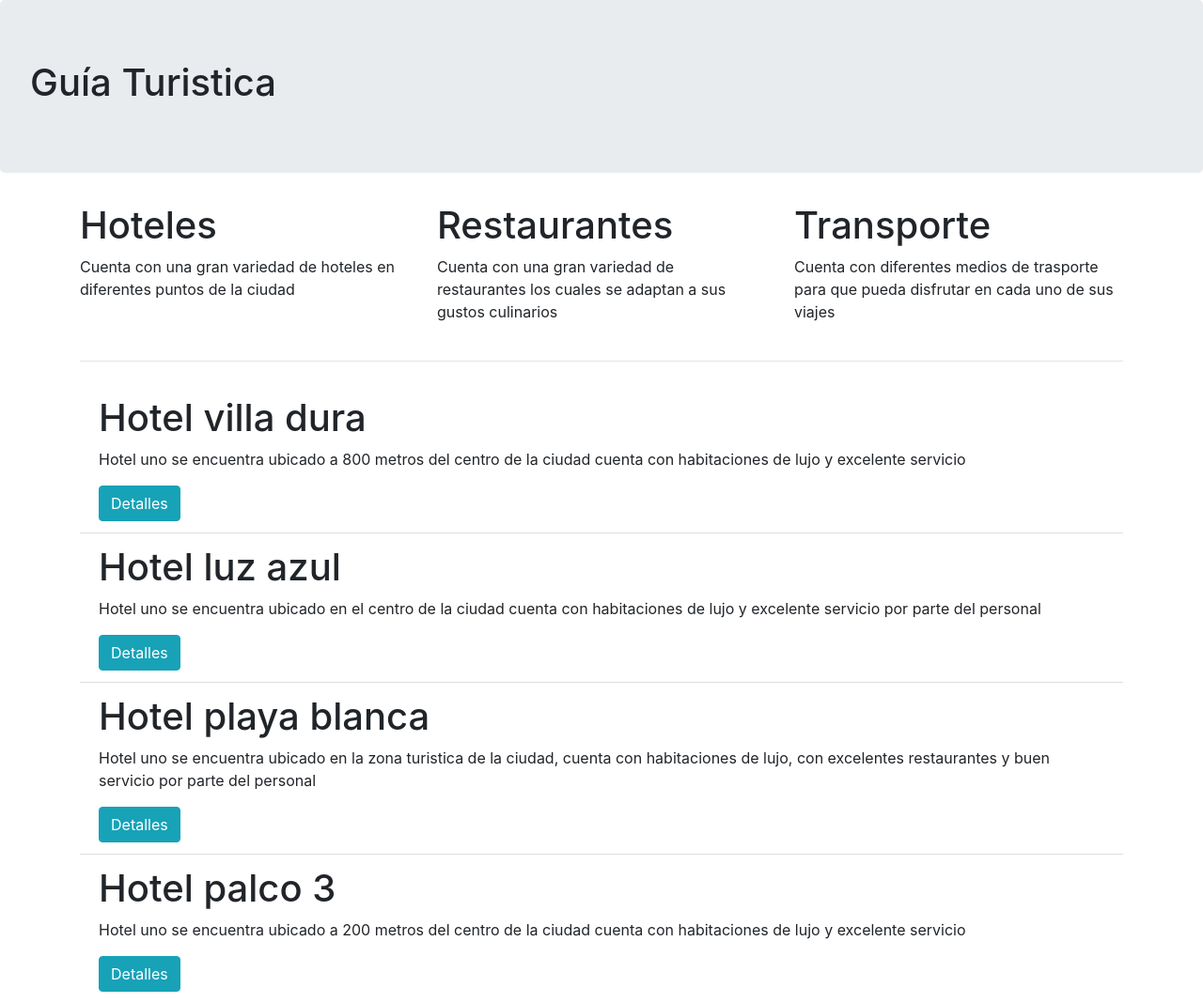
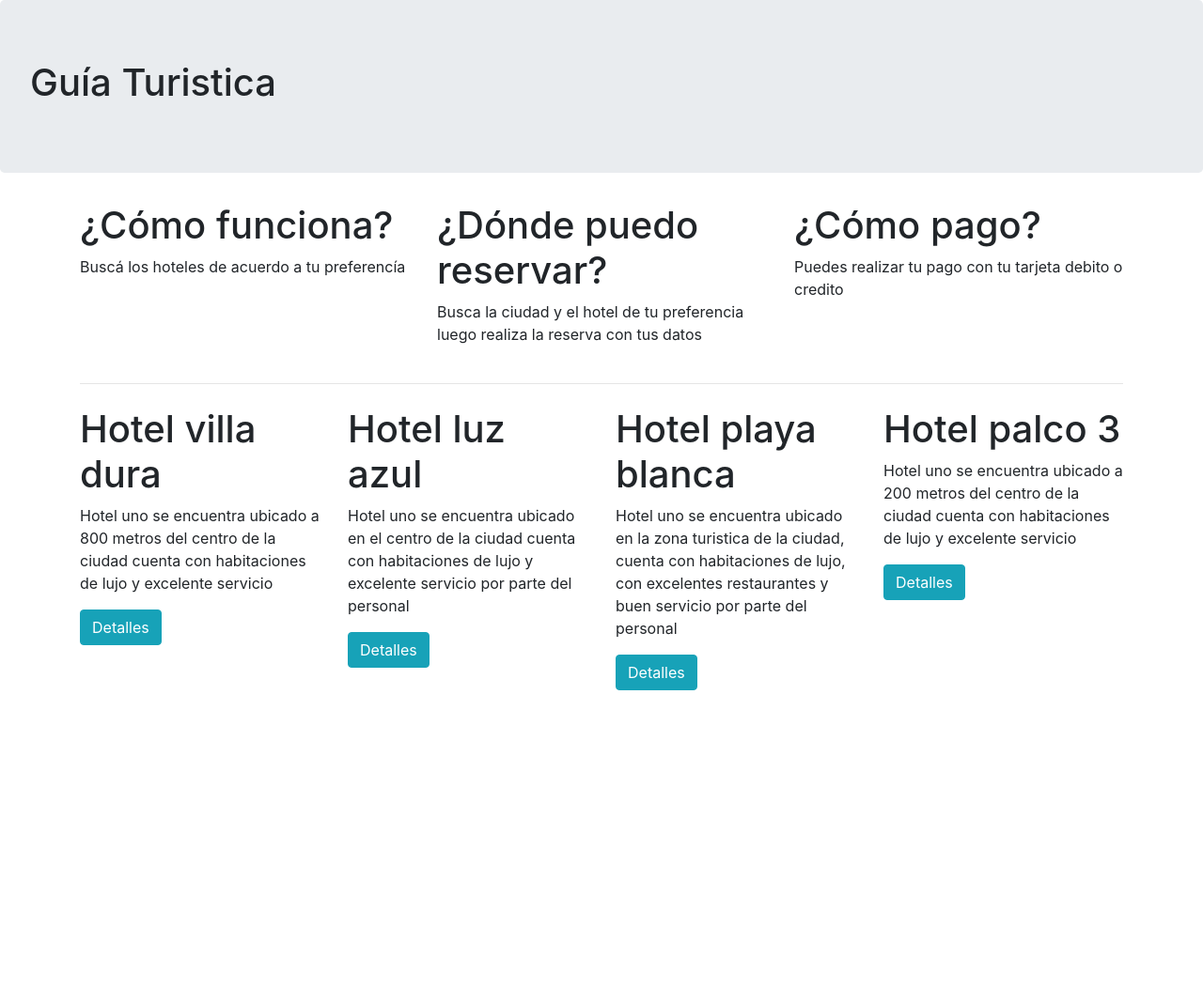
Before and after one commit to 16angiec/Guia-hoteles, a website: page index.html in a window 1280 px wide. Shown: the whole page at 94% size. After the commit the page ends 800 px from the top, so only its background shows below. Drawn offline with nearby package versions, Linux system fonts and the light colour scheme.

Commit message:
Se ajusta información

```diff
--- a/index.html
+++ b/index.html
@@ -20,53 +20,46 @@
   <div class="container">
     <div class="row">
       <div class="col">
-        <h1>Hoteles</h1>
-        <p>Cuenta con una gran variedad de hoteles en diferentes puntos de la ciudad</p>
+        <h1>¿Cómo funciona?</h1>
+        <p>Buscá los hoteles de acuerdo a tu preferencía</p>
       </div>
       <div class="col">
-        <h1>Restaurantes</h1>
-        <p>Cuenta con una gran variedad de restaurantes los cuales se adaptan a sus gustos culinarios</p>
+        <h1>¿Dónde puedo reservar?</h1>
+        <p>Busca la ciudad y el hotel de tu preferencia luego realiza la reserva con tus datos</p>
       </div>
       <div class="col">
-        <h1>Transporte</h1>
-        <p>Cuenta con diferentes medios de trasporte para que pueda disfrutar en cada uno de sus viajes</p>
+        <h1>¿Cómo pago?</h1>
+        <p>Puedes realizar tu pago con tu tarjeta debito o credito</p>
       </div>
     </div>
     <hr class="my-4">
-    <ul class="list-group list-group-flush">
-      <li class="list-group-item">
-        <div>
+    <div class="row">
+
+      <div class="col">
         <h1>Hotel villa dura</h1>
         <p>Hotel uno se encuentra ubicado a 800 metros del centro de la ciudad cuenta con habitaciones de lujo y
           excelente servicio</p>
         <button class="btn btn-info">Detalles</button>
       </div>
-      </li>
-      <li class="list-group-item">
-        <div>
+      <div class="col">
         <h1>Hotel luz azul</h1>
         <p>Hotel uno se encuentra ubicado en el centro de la ciudad cuenta con habitaciones de lujo y excelente
           servicio por parte del personal</p>
         <button class="btn btn-info">Detalles</button>
       </div>
-      </li>
-      <li class="list-group-item">
-        <div>
+      <div class="col">
         <h1>Hotel playa blanca</h1>
         <p>Hotel uno se encuentra ubicado en la zona turistica de la ciudad, cuenta con habitaciones de lujo, con
           excelentes restaurantes y buen servicio por parte del personal</p>
         <button class="btn btn-info">Detalles</button>
       </div>
-      </li>
-      <li class="list-group-item">
-        <div>
+      <div class="col">
         <h1>Hotel palco 3</h1>
         <p>Hotel uno se encuentra ubicado a 200 metros del centro de la ciudad cuenta con habitaciones de lujo y
           excelente servicio</p>
         <button class="btn btn-info">Detalles</button>
       </div>
-      </li>
-    </ul>
+    </div>
   </div>
 
   <!-- Optional JavaScript; choose one of the two! -->
```
Lines whose indentation alone changed are shown as unchanged.
